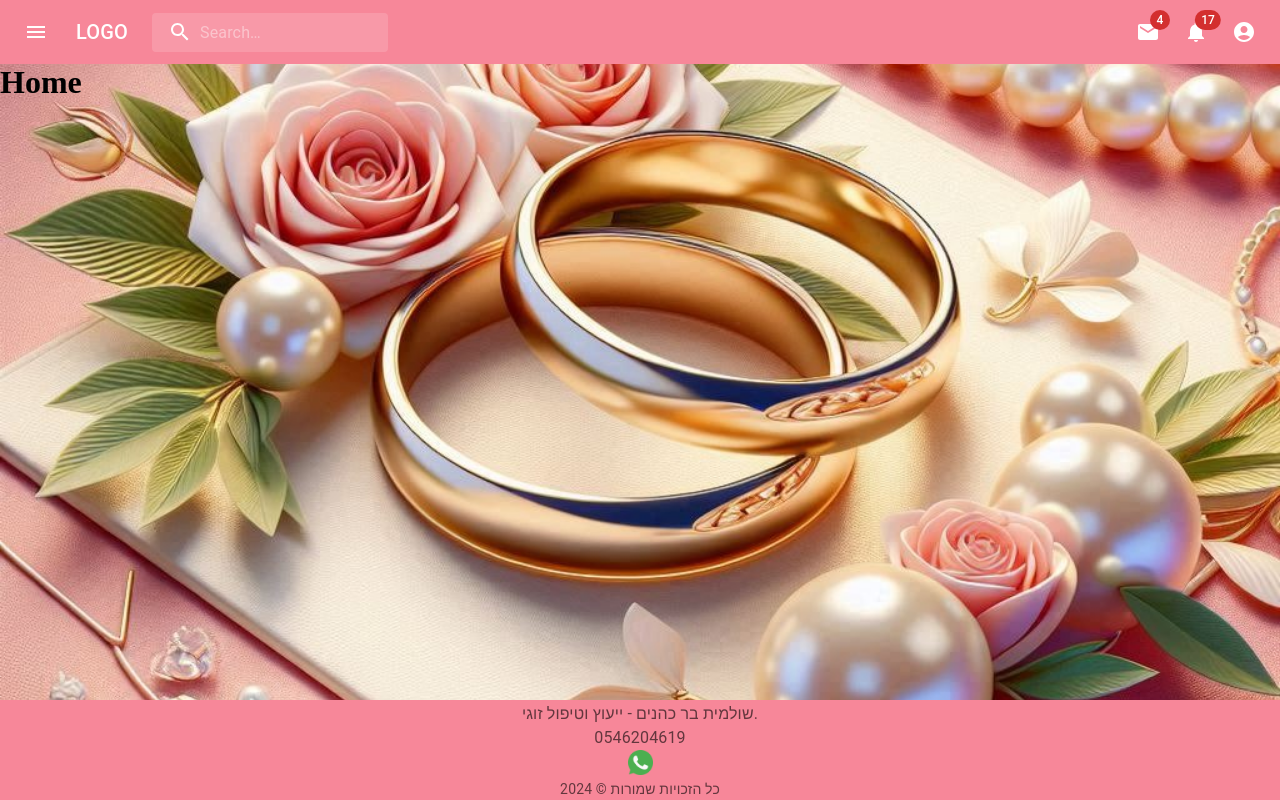
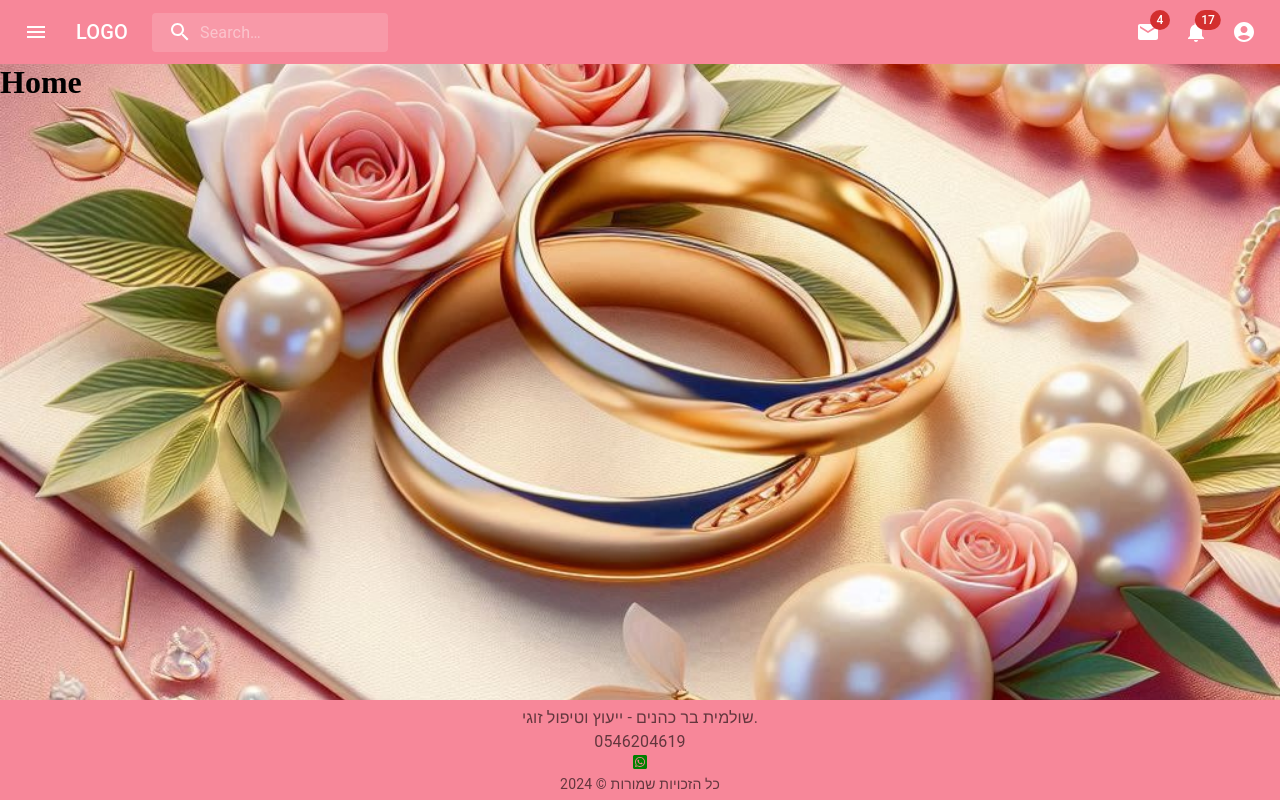
Before and after one commit to chemedMoshe/ShulamitClient, a React (Vite) app: page / in a window 1280 px wide. Built offline with nearby package versions, Linux system fonts and the light colour scheme.

Commit message:
change to icone

```diff
--- a/package.json
+++ b/package.json
@@ -16,6 +16,7 @@
     "@mui/material": "^6.2.0",
     "react": "^18.3.1",
     "react-dom": "^18.3.1",
+    "react-icons": "^5.4.0",
     "react-router": "^7.0.2"
   },
   "devDependencies": {
--- a/src/components/Footer/Footer.tsx
+++ b/src/components/Footer/Footer.tsx
@@ -1,6 +1,7 @@
 import React from 'react';
 import { Typography } from '@mui/material';
 import './Footer.css';
+import { FaWhatsappSquare } from "react-icons/fa";
 const Footer: React.FC = () => {
   return (
     <div className="Footer">
@@ -13,8 +14,7 @@ const Footer: React.FC = () => {
         <a
           href="https://wa.me/972546204619" target="_blank"
         >
-          <img className='WhatsappIcone'
-            src="/public/whatsapp.png" alt="Whatsapp" />
+          <FaWhatsappSquare color='green' height={25}  width={25}/>
         </a>
         <Typography variant="body2" color="textSecondary" margin={0}>
           כל הזכויות שמורות © 2024
```
Also changed, not shown: 1 other file (tests, documents, lock files or other folders).
